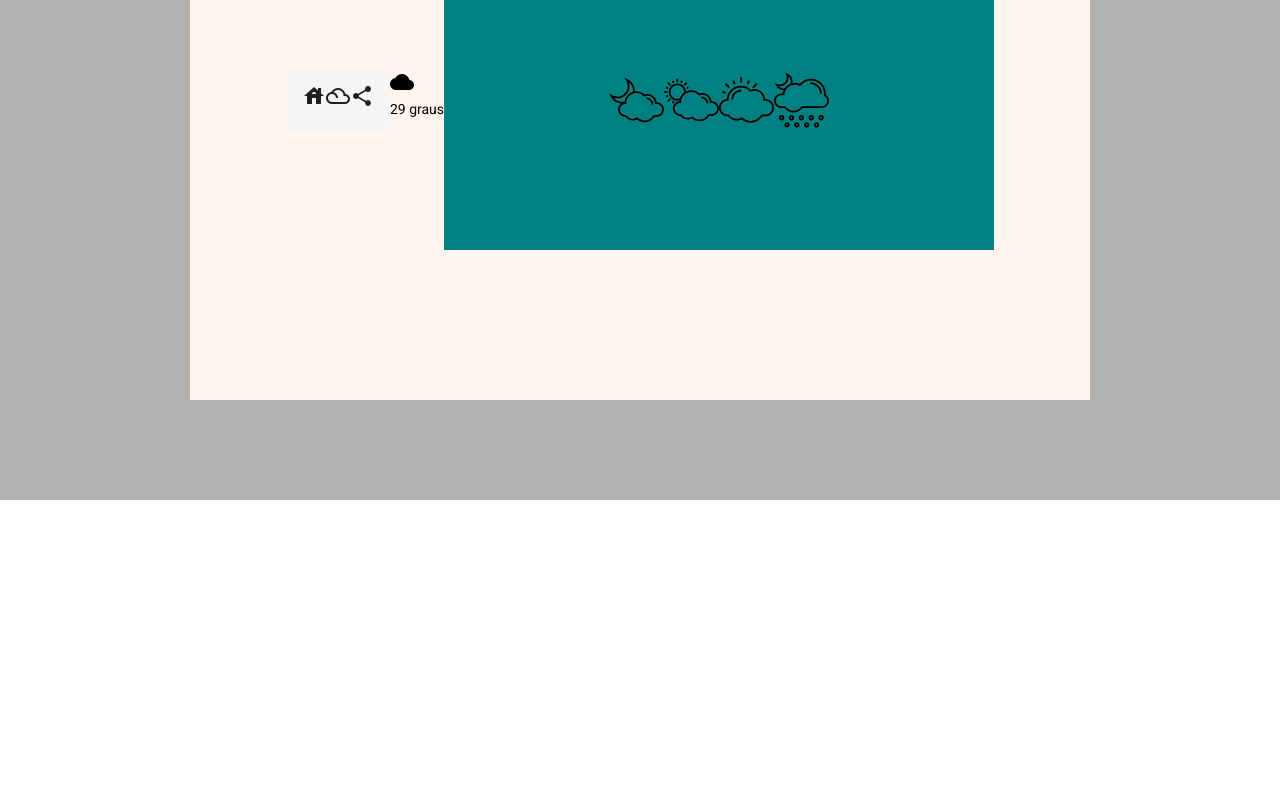
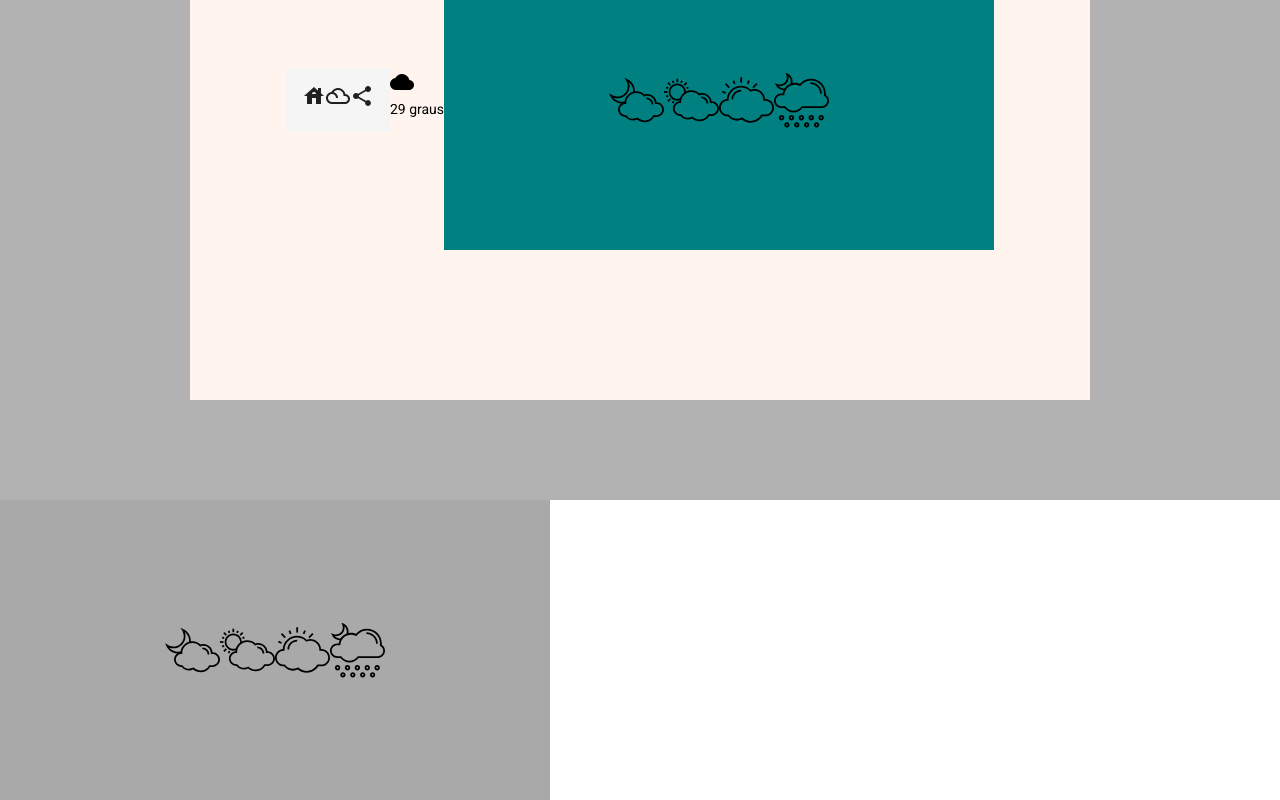
Before and after one commit to programming-man/weather-website, an Angular app: page / in a window 1280 px wide. Shown: the part 300-1100 px from the top of the page. Before the commit the page ends 800 px from the top, so only its background shows below. Built offline with nearby package versions, Linux system fonts and the light colour scheme.

Commit message:
Adicionando os icones no future-weather-component

```diff
--- a/src/app/app.component.html
+++ b/src/app/app.component.html
@@ -6,3 +6,4 @@
     <app-today-weather></app-today-weather>
   </div>
 </div>
+<app-future-weather></app-future-weather>
--- a/src/app/future-weather/future-weather.component.html
+++ b/src/app/future-weather/future-weather.component.html
@@ -1 +1,6 @@
-<p>future-weather works!</p>
+<div class="future-content">
+    <img src="../../assets/svg/026-cloudy-10.svg" alt="storm">
+    <img src="../../assets/svg/028-cloudy-9.svg" alt="storm">
+    <img src="../../assets/svg/025-cloudy-day.svg" alt="storm">
+    <img src="../../assets/svg/061-hail-1.svg" alt="storm">
+</div>
--- a/src/app/future-weather/future-weather.component.scss
+++ b/src/app/future-weather/future-weather.component.scss
@@ -0,0 +1,10 @@
+.future-content {
+    display: flex;
+    justify-content: center;
+    background-color:#A9A9A9;
+    width: 550px;
+    height: 300px;
+}
+.future-content img {
+    width: 10%;
+}
```
